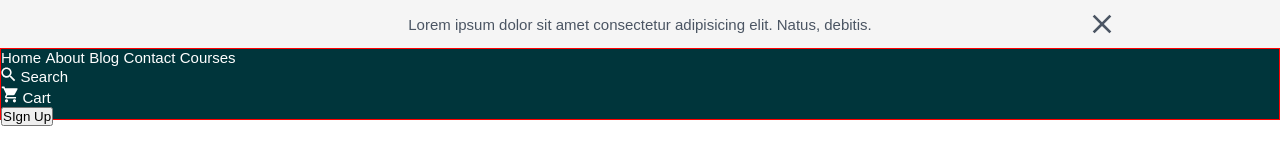
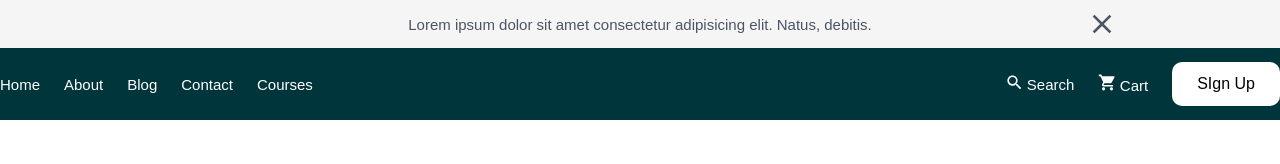
Before and after one commit to aliaksandr-afk/no-code-education-system, a plain HTML site: page 4/index.html in a window 1280 px wide. Drawn offline with Linux system fonts and the light colour scheme.

Commit message:
header style

```diff
--- a/4/index.html
+++ b/4/index.html
@@ -27,11 +27,11 @@
                 <a href="#">Courses</a>
             </nav>
             <div class="header__card">
-                <div class="header__left">
+                <div class="header__content">
                     <img src="/img/search.svg" alt="search">
                     <a href="#">Search</a>
                 </div>
-                <div class="header__right">
+                <div class="header__content">
                     <img src="/img/shopping_cart.svg" alt="shopping_cart">
                     <a href="#">Cart</a>
                 </div>
--- a/4/style.css
+++ b/4/style.css
@@ -140,10 +140,12 @@
 
   .wrapp {
     max-width: 1280px;
-    border: 1px solid red;
+    /* border: 1px solid red; */
     height: 72px;
     margin: 0 auto;
-
+    display: flex;
+    align-items: center;
+    justify-content: space-between;
   }
 
   /* header */
@@ -158,4 +160,40 @@
     text-decoration: none;
   }
 
+  .header__nav {
+    display: flex;
+    align-items: center;
+    gap: 24px;
+  }
+
+  .header__card {
+    display: flex;
+    align-items: center;
+    gap: 24px;
+  }
+
+  .header__btn {
+    background-color: #fff;
+    padding: 13px 25px;
+    cursor: pointer;
+    border: none;
+    border-radius: 10px;
+    font-size: 16px;
+  }
+
+  .header__menu {
+    display: flex;
+    align-items: center;
+    gap: 8px;
+  }
+
+  .header__menu img {
+    width: 25px;
+    height: 25px;
+  }
+
+  .header__menu a {
+    font-size: 17px;
+  }
+
    /* header end*/
```
